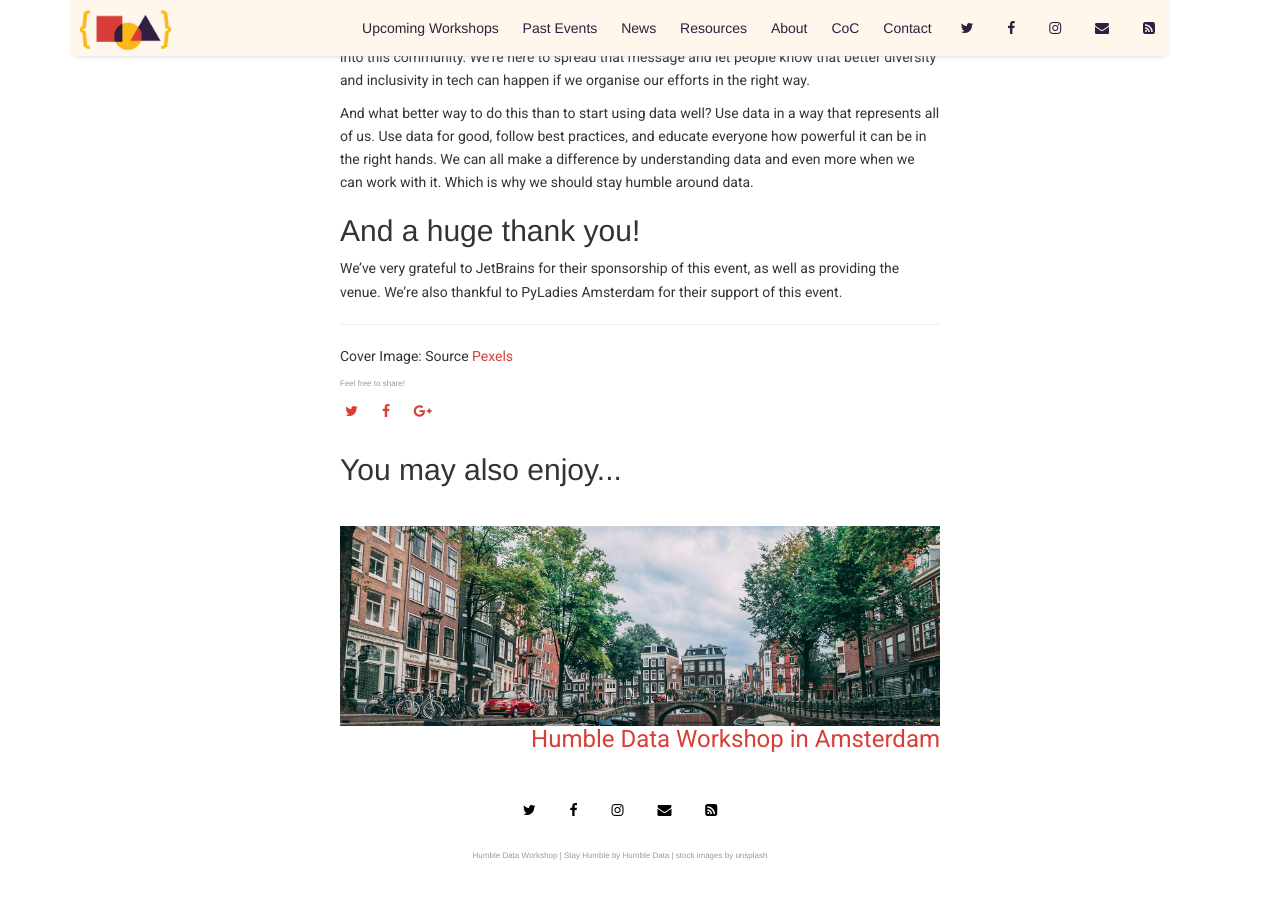
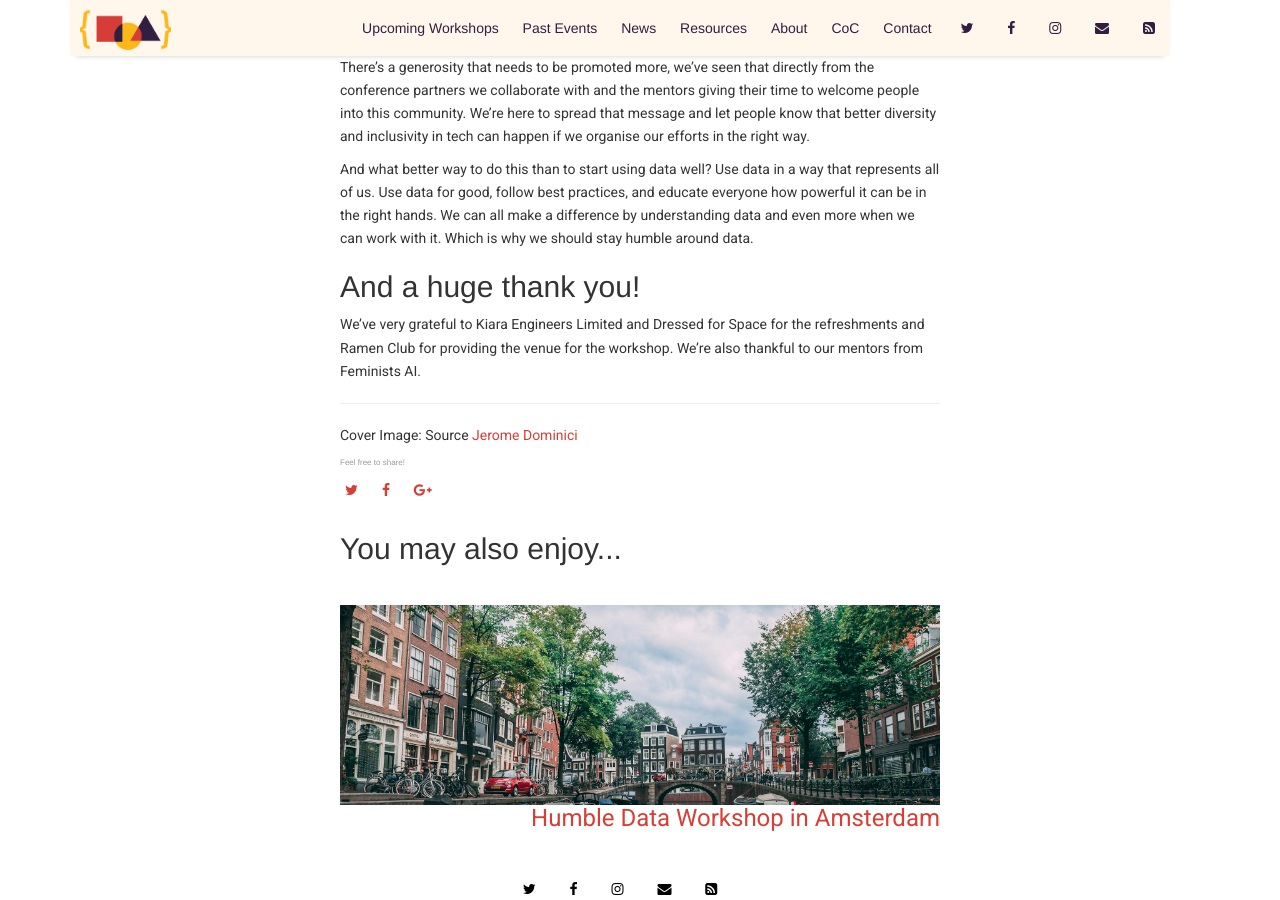
Before and after one commit to HumbleData/HumbleData.github.io, a Jekyll site: the page built from _posts/2025-09-05-feministsai-london-2025.md, in a window 1280 px wide and 900 px high, scrolled down 1825 px. Built offline with Jekyll 4.4.1, drawn with Linux system fonts in a browser that asks for light colours; nearby versions of some CDN libraries; comment, search, counter and statistics services are not loaded; some of the changed text lies outside the part shown.

Commit message:
Update 2025-09-05-feministsai-london-2025.md

```diff
--- a/_posts/2025-09-05-feministsai-london-2025.md
+++ b/_posts/2025-09-05-feministsai-london-2025.md
@@ -22,8 +22,6 @@
 In this workshop, you will learn the basics of programming in Python, as well as how to use tools such as Jupyter notebooks and pandas to analyse data.
 
 You will be learning in small groups, each with an assigned mentor to guide you through the workshop materials and answer your questions. You can expect plenty of exercises, as well as inspiring discussions with those who were once in your shoes.
-
-[Apply to join as learner](https://docs.google.com/forms/d/e/1FAIpQLSdkSEgcKDx2gNlvvXQxxbKR0dAKXRV7F8RmvxytFRFJ7dYChA/viewform?usp=dialog){: .btn} [Apply to join as a mentor](https://docs.google.com/forms/d/e/1FAIpQLSdkSEgcKDx2gNlvvXQxxbKR0dAKXRV7F8RmvxytFRFJ7dYChA/viewform?usp=dialog){: .btn}
 
 ### Schedule
 The workshop will happen on September 5th, 2025 at [Ramen Space](https://maps.app.goo.gl/4dCj6dkw52XLnizh7), at Unit 6, Sledge Tower, Dalston Square, London E8 3GP, UK. Here is what we are planning for the evening:
@@ -61,8 +59,9 @@
 
 ## And a huge thank you!
 
-We've very grateful to JetBrains for their sponsorship of this event, as well as providing the venue. We're also thankful to PyLadies Amsterdam for their support of this event.
+We've very grateful to Kiara Engineers Limited and Dressed for Space for the refreshments and Ramen Club for providing the venue for the workshop. We're also thankful to our mentors from Feminists AI.
 
 ---
 
-Cover Image: Source <a href="https://www.pexels.com/photo/photo-of-boats-parked-on-river-2031706/">Pexels</a>
+Cover Image: Source <a href="https://www.pexels.com/photo/photo-of-london-eye-during-dawn-269128/">
+Jerome Dominici </a>
```
Also changed, not shown: other parts of _posts/2025-09-05-feministsai-london-2025.md (+1 -1 lines).
